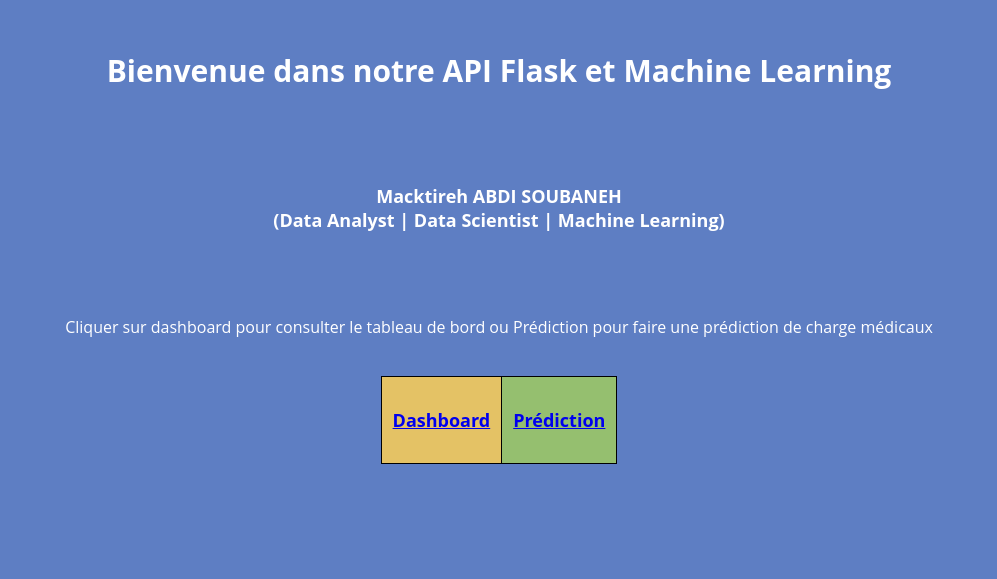
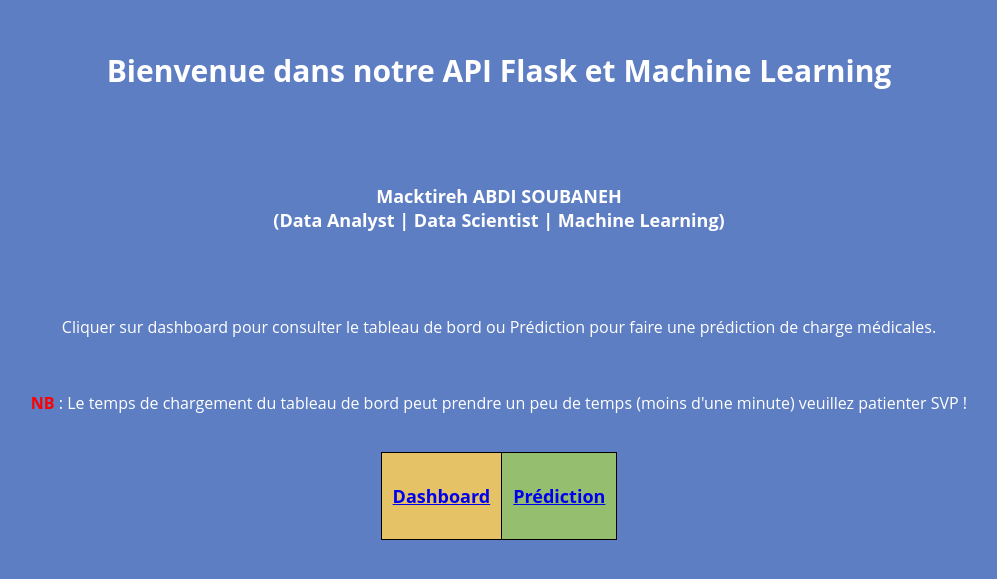
Before and after one commit to Macktireh/medical_insurance_analysis_ml_flask, a Flask app: page / in a window 1280 px wide. Shown: the top 579 px of the page, without its empty margins (149-1146 px from the left). Run offline with Flask 2, Linux system fonts and the light colour scheme; lists and menus that the app fills with data are empty.

Commit message:
Update home.html

```diff
--- a/templates/home.html
+++ b/templates/home.html
@@ -89,7 +89,10 @@
     <br><br>
 
 
-    <p style="text-align:center;">Cliquer sur dashboard pour consulter le tableau de bord ou Prédiction pour faire une prédiction de charge médicaux</p>
+    <p style="text-align:center;">Cliquer sur dashboard pour consulter le tableau de bord ou Prédiction pour faire une prédiction de charge médicales.</p>
+    <br>
+    <p style="text-align:center;"> <span style="color:red; font-weight:bold">NB</span> : Le temps de chargement du tableau de bord peut prendre un peu de temps (moins d'une minute) veuillez patienter SVP !</p>
+
     <table class="center">
           <tr>
               <th class="a"><a href="https://dashboard-apps-analysis.herokuapp.com/" target="_blank"><p style="font-size:18px;">Dashboard</p></a></th>
```
